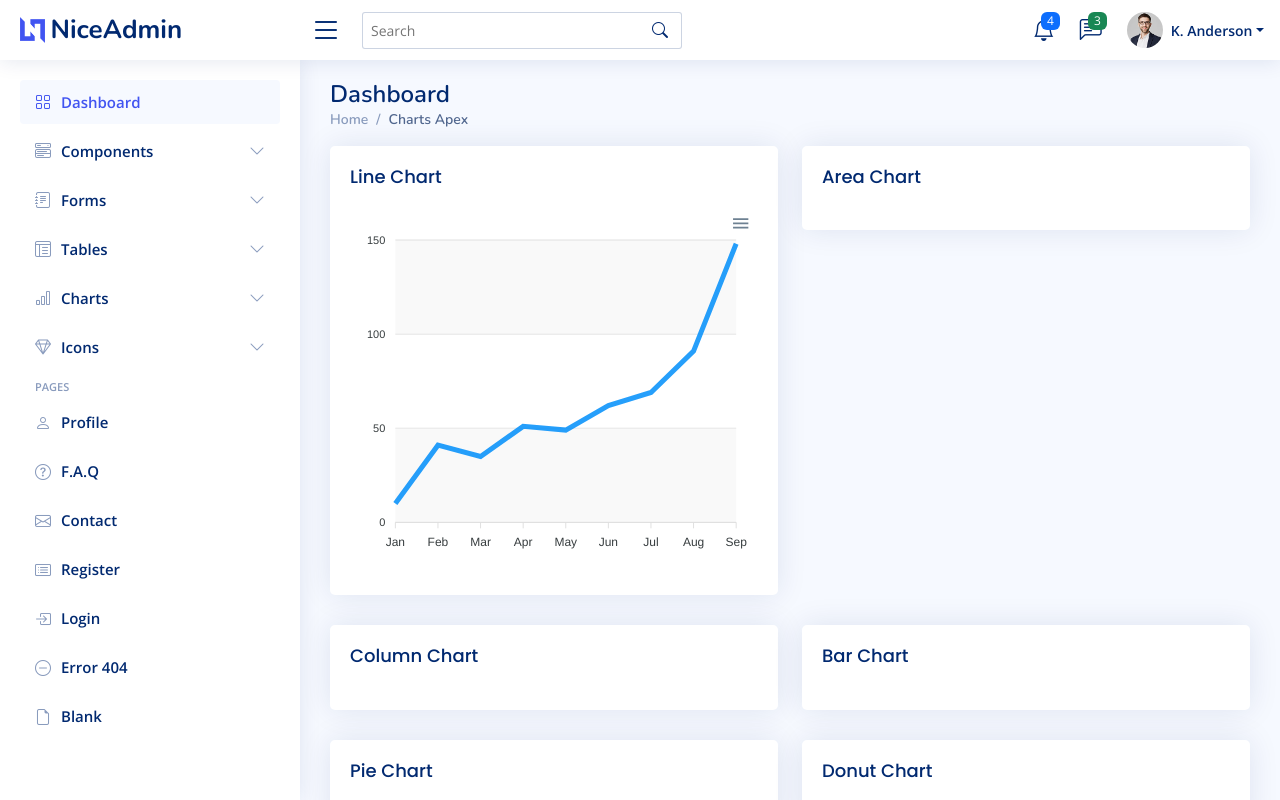
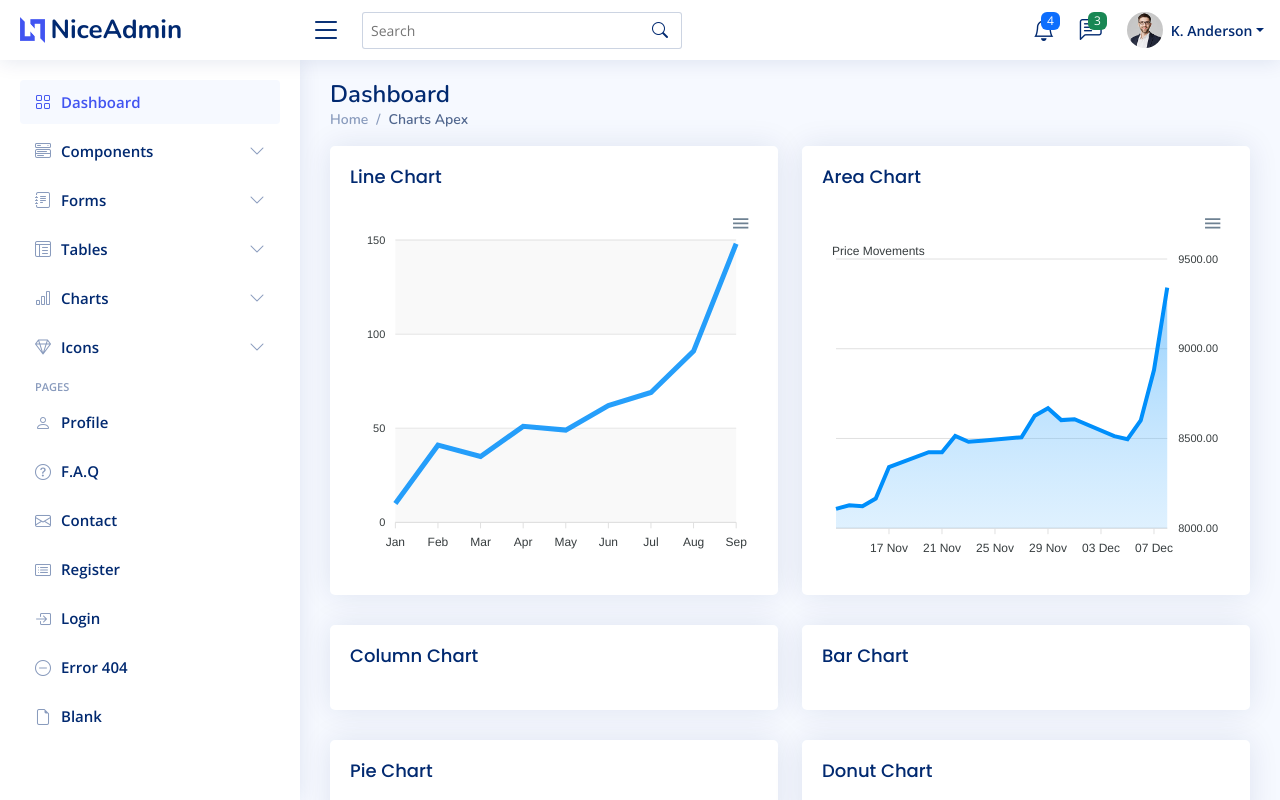
Before and after one commit to amitbd599/admin_bootstrap, a React (Create React App) app: page /charts-apexcharts in a window 1280 px wide. Shown: the top 800 px of the page. Built offline with nearby package versions, Linux system fonts and the light colour scheme.

Commit message:
Area Chart add

```diff
--- a/src/components/ChartsApexInner.jsx
+++ b/src/components/ChartsApexInner.jsx
@@ -1,7 +1,7 @@
 import React from "react";
 import ApexCharts from "react-apexcharts";
 const ChartsApexInner = () => {
-  const chartConfig = {
+  const LineChartConfig = {
     series: [
       {
         name: "Desktops",
@@ -43,6 +43,57 @@ const ChartsApexInner = () => {
       },
     },
   };
+
+  const AreachartOptions = {
+    series: [
+      {
+        name: "STOCK ABC",
+        data: [
+          8107.85, 8128.0, 8122.9, 8165.5, 8340.7, 8423.7, 8423.5, 8514.3,
+          8481.85, 8487.7, 8506.9, 8626.2, 8668.95, 8602.3, 8607.55, 8512.9,
+          8496.25, 8600.65, 8881.1, 9340.85,
+        ],
+      },
+    ],
+    option: {
+      chart: {
+        type: "area",
+        height: 350,
+        zoom: { enabled: false },
+      },
+      dataLabels: { enabled: false },
+      stroke: { curve: "straight" },
+      subtitle: {
+        text: "Price Movements",
+        align: "left",
+      },
+      labels: [
+        "13 Nov 2017",
+        "14 Nov 2017",
+        "15 Nov 2017",
+        "16 Nov 2017",
+        "17 Nov 2017",
+        "20 Nov 2017",
+        "21 Nov 2017",
+        "22 Nov 2017",
+        "23 Nov 2017",
+        "24 Nov 2017",
+        "27 Nov 2017",
+        "28 Nov 2017",
+        "29 Nov 2017",
+        "30 Nov 2017",
+        "01 Dec 2017",
+        "04 Dec 2017",
+        "05 Dec 2017",
+        "06 Dec 2017",
+        "07 Dec 2017",
+        "08 Dec 2017",
+      ],
+      xaxis: { type: "datetime" },
+      yaxis: { opposite: true },
+      legend: { horizontalAlign: "left" },
+    },
+  };
   return (
     <section className='section'>
       <div className='row'>
@@ -52,8 +103,8 @@ const ChartsApexInner = () => {
               <h5 className='card-title'>Line Chart</h5>
               {/* Line Chart */}
               <ApexCharts
-                options={chartConfig.options}
-                series={chartConfig.series}
+                options={LineChartConfig.options}
+                series={LineChartConfig.series}
                 type='line'
                 height={350}
               />
@@ -66,7 +117,12 @@ const ChartsApexInner = () => {
             <div className='card-body'>
               <h5 className='card-title'>Area Chart</h5>
               {/* Area Chart */}
-              <div id='areaChart' />
+              <ApexCharts
+                options={AreachartOptions.option}
+                series={AreachartOptions.series}
+                type='area'
+                height={350}
+              />
               {/* End Area Chart */}
             </div>
           </div>
```
